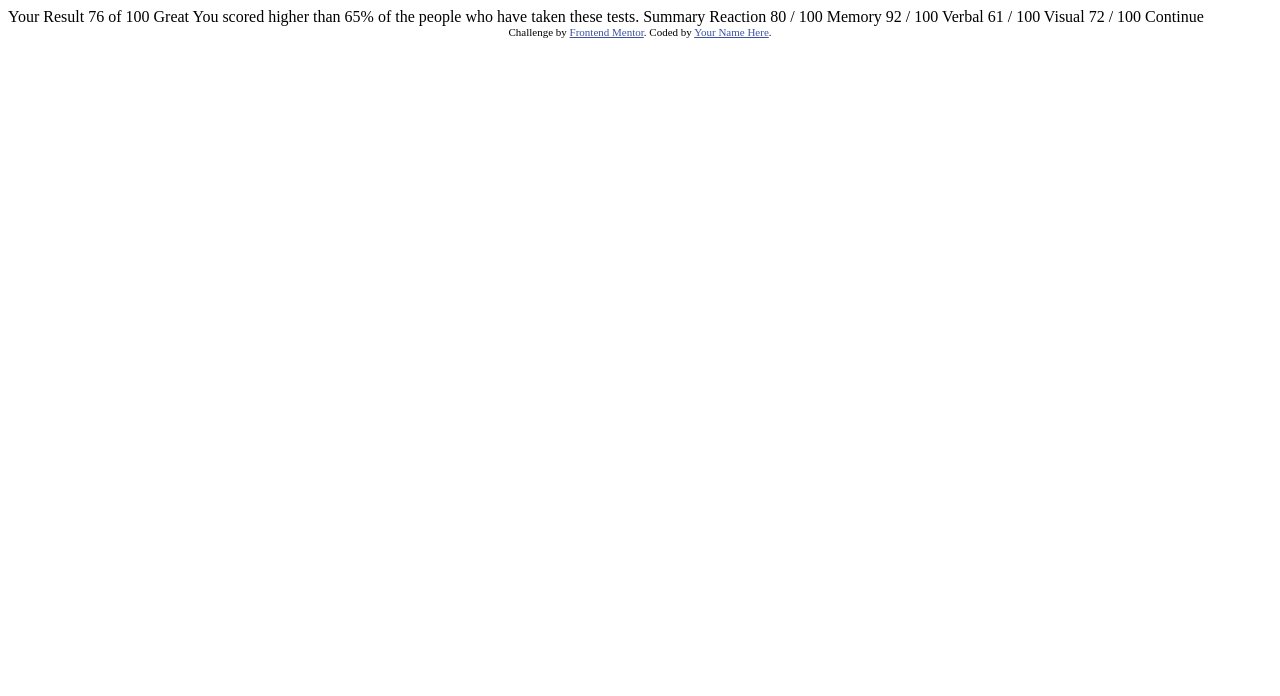
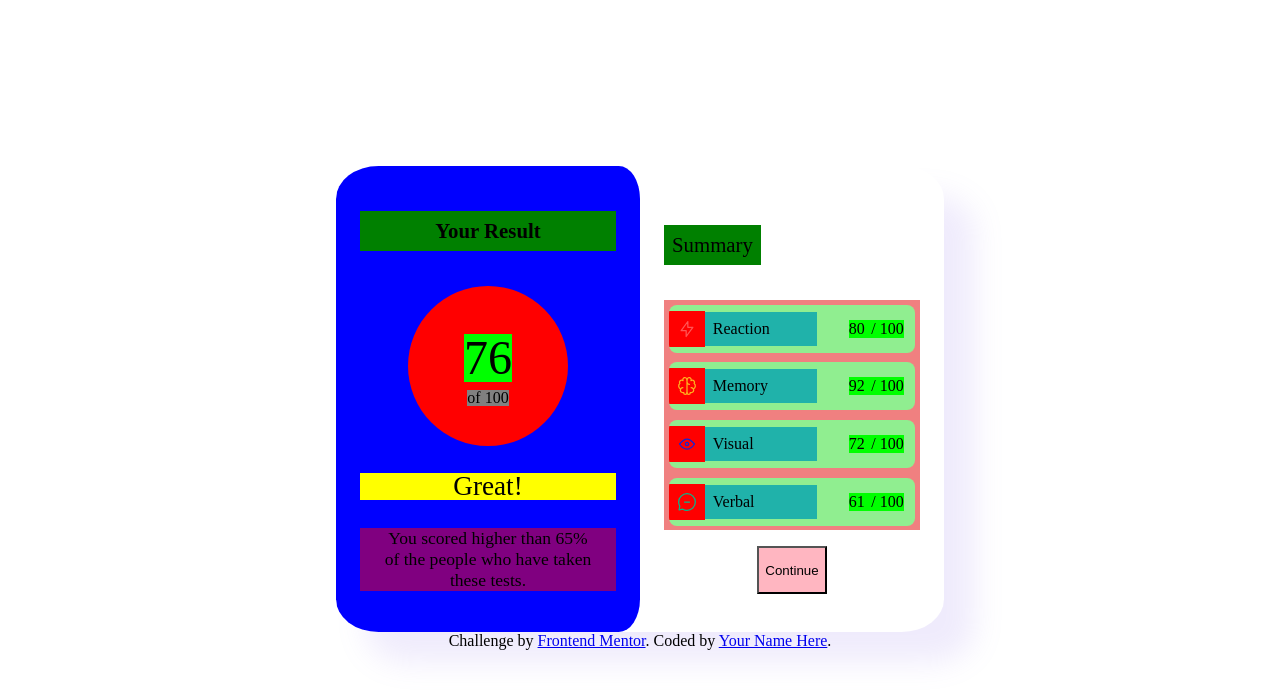
Before and after one commit to cartografico/FrontendMentor, a plain HTML site: page results-summary-component-main/index.html in a window 1280 px wide. Drawn offline with Linux system fonts and the light colour scheme.

Commit message:
scheme done

```diff
--- a/results-summary-component-main/index.html
+++ b/results-summary-component-main/index.html
@@ -1,47 +1,83 @@
 <!DOCTYPE html>
 <html lang="en">
   <head>
-  <meta charset="UTF-8">
-  <meta name="viewport" content="width=device-width, initial-scale=1.0"> <!-- displays site properly based on user's device -->
+    <meta charset="UTF-8" />
+    <meta name="viewport" content="width=device-width, initial-scale=1.0" />
+    <link rel="stylesheet" href="style.css" />
+    <!-- displays site properly based on user's device -->
 
-  <link rel="icon" type="image/png" sizes="32x32" href="./assets/images/favicon-32x32.png">
+    <link
+      rel="icon"
+      type="image/png"
+      sizes="32x32"
+      href="./assets/images/favicon-32x32.png"
+    />
 
     <title>Frontend Mentor | Results summary component</title>
-
-  <!-- Feel free to remove these styles or customise in your own stylesheet 👍 -->
-  <style>
-    .attribution { font-size: 11px; text-align: center; }
-    .attribution a { color: hsl(228, 45%, 44%); }
-  </style>
   </head>
   <body>
-
-  Your Result
-  76
-  of 100
-
-  Great
+    <div class="wrap">
+      <div class="container container--blue">
+        <h2 class="container--title title--containerBlue">Your Result</h2>
+        <div class="scoreContainer">
+          <p class="score">76</p>
+          <p class="container--text percentage">of 100</p>
+        </div>
+        <p class="container--text container--boldText">Great!</p>
+        <p class="container--text container--paragraph">
           You scored higher than 65% of the people who have taken these tests.
-
-  Summary
-
-  Reaction
-  80 / 100
-
-  Memory
-  92 / 100
-
-  Verbal
-  61 / 100
-
-  Visual
-  72 / 100
-
-  Continue
-
+        </p>
+      </div>
+      <div class="container container--white">
+        <div class="container--title tittle--containerWhite">Summary</div>
+        <div class="wrapperList">
+          <div class="wrapperList--item">
+            <div class="item--icon">
+              <img src="assets/images/icon-reaction.svg" alt="" />
+            </div>
+            <p class="text">Reaction</p>
+            <div class="item--data">
+              <span class="item--text__bold"> 80</span> / 100
+            </div>
+          </div>
+          <div class="wrapperList--item">
+            <div class="item--icon">
+              <img src="assets/images/icon-memory.svg" alt="" />
+            </div>
+            <p class="text">Memory</p>
+            <div class="item--data">
+              <span class="item--text__bold"> 92</span> / 100
+            </div>
+          </div>
+          <div class="wrapperList--item">
+            <div class="item--icon">
+              <img src="assets/images/icon-visual.svg" alt="" />
+            </div>
+            <p class="text">Visual</p>
+            <div class="item--data">
+              <span class="item--text__bold"> 72</span> / 100
+            </div>
+          </div>
+          <div class="wrapperList--item">
+            <div class="item--icon">
+              <img src="assets/images/icon-verbal.svg" alt="" />
+            </div>
+            <p class="text">Verbal</p>
+            <div class="item--data">
+              <span class="item--text__bold"> 61</span> / 100
+            </div>
+          </div>
+        </div>
+        <button class="button--wrapper">
+          <p class="button--text">Continue</p>
+        </button>
+      </div>
+    </div>
     <div class="attribution">
-    Challenge by <a href="https://www.frontendmentor.io?ref=challenge" target="_blank">Frontend Mentor</a>.
-    Coded by <a href="#">Your Name Here</a>.
+      Challenge by
+      <a href="https://www.frontendmentor.io?ref=challenge" target="_blank"
+        >Frontend Mentor</a
+      >. Coded by <a href="#">Your Name Here</a>.
     </div>
   </body>
 </html>
--- /dev/null
+++ b/results-summary-component-main/style.css
@@ -0,0 +1,164 @@
+body {
+  display: flex;
+  align-items: center;
+  justify-content: center;
+  flex-direction: column;
+  min-height: 100vh;
+  box-sizing: border-box;
+}
+
+.wrap {
+  max-width: 38em;
+  min-width: 33em;
+  display: flex;
+  flex-direction: row;
+  justify-content: center;
+  box-shadow: 30px 30px 30px rgba(151, 125, 236, 0.151);
+  border-radius: 7%;
+  overflow: hidden;
+  box-sizing: border-box;
+}
+
+.container {
+  padding: 1.5em;
+  align-items: center;
+  justify-content: center;
+  flex-direction: column;
+  max-width: 50%;
+  overflow: hidden;
+  box-sizing: border-box;
+}
+
+.container--blue {
+  background-color: blue;
+  border-radius: 7%;
+  width: 50%;
+  align-items: center;
+  flex-direction: column;
+  justify-content: center;
+  text-align: center;
+}
+.container--title {
+  background-color: green;
+  font-size: 1.3em;
+  padding: 0.5rem;
+}
+
+.title--containerBlue {
+  margin-top: 1em;
+  margin-bottom: 1.7em;
+}
+.scoreContainer {
+  margin: auto;
+  min-width: 10em;
+  min-height: 10em;
+  max-width: 10em;
+  max-height: 10em;
+  background-color: red;
+  border-radius: 50%;
+  display: flex;
+  align-items: center;
+  text-align: center;
+  flex-direction: column;
+  flex-flow: column;
+  justify-content: center;
+}
+
+.scoreContainer .score {
+  background-color: lime;
+  display: flex;
+  line-height: 1;
+  font-size: 3em;
+  margin-bottom: 0;
+  margin-top: 0.5em;
+}
+.container--text {
+}
+.scoreContainer .percentage {
+  display: block;
+  background-color: grey;
+  line-height: 1;
+  margin-top: 0.5em;
+}
+.container--boldText {
+  background-color: yellow;
+  line-height: 1;
+  font-size: 1.7em;
+}
+
+.container--paragraph {
+  display: flex;
+  align-items: center;
+  justify-content: center;
+  padding-left: 1.4em;
+  padding-right: 1.4em;
+  background-color: purple;
+  font-size: 1.1em;
+}
+
+.container--white {
+  width: 50%;
+  display: flex;
+  justify-items: center;
+}
+.tittle--containerWhite {
+  margin-top: 1em;
+  margin-bottom: 1.7em;
+  align-self: flex-start;
+}
+
+.wrapperList {
+  background-color: lightcoral;
+  min-width: 100%;
+  padding: 0rem;
+  display: flex;
+  flex-direction: column;
+  box-sizing: border-box;
+  overflow: hidden;
+}
+
+.wrapperList--item {
+  background-color: lightgreen;
+  margin: 0.3rem;
+  max-height: 3rem;
+  display: flex;
+  flex-direction: row;
+  border-radius: 0.5rem;
+  align-items: center;
+  box-sizing: border-box;
+  overflow: hidden;
+}
+.item--icon {
+  background-color: red;
+  max-height: 3rem;
+  padding: 0.5rem;
+  display: flex;
+  box-sizing: border-box;
+}
+
+.text {
+  background-color: lightseagreen;
+  display: flex;
+  align-items: center;
+  min-width: 7rem;
+  padding: 0.5rem;
+  box-sizing: border-box;
+}
+.item--data {
+  background-color: lime;
+  display: flex;
+  flex-direction: row;
+  align-items: center;
+  box-sizing: border-box;
+  margin-left: 2rem;
+}
+.item--text__bold {
+  /* background-color: orange; */
+  margin-right: 0.4rem;
+  box-sizing: border-box;
+}
+
+.button--wrapper {
+  background-color: lightpink;
+  margin-top: 1rem;
+}
```
Lines whose indentation alone changed are shown as unchanged.
